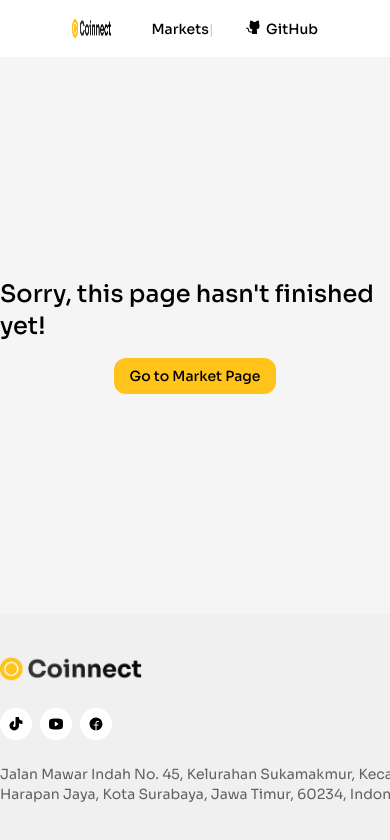
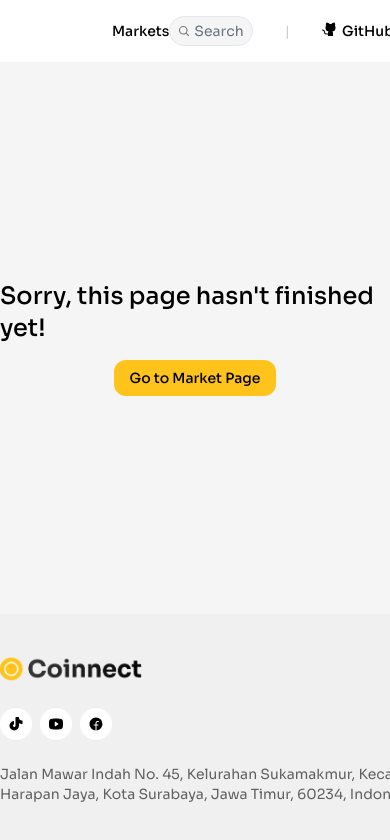
Before and after one commit to rahmanbax/coinnect, a React (Vite) app: page / in a window 390 px wide. Shown: the top 840 px of the page. Built offline with nearby package versions, Linux system fonts and the light colour scheme.

Commit message:
Fix SearchBar visibility by updating button class for consistent display

```diff
--- a/src/components/SearchBar.jsx
+++ b/src/components/SearchBar.jsx
@@ -5,7 +5,7 @@ const SearchBar = ({ onClick }) => {
   return (
     <button
       onClick={onClick}
-      className="hidden lg:flex items-center gap-1 px-2 py-1 bg-[#F5F5F5] rounded-full stroke-1 border-1 border-gray-200 transition ease-out hover:shadow-sm hover:cursor-pointer"
+      className="flex items-center gap-1 px-2 py-1 bg-[#F5F5F5] rounded-full stroke-1 border-1 border-gray-200 transition ease-out hover:shadow-sm hover:cursor-pointer"
     >
       <MagnifyingGlass className="opacity-50" size={12} weight="bold" />
       <p className="font-normal text-sm text-gray-500">Search</p>
```
